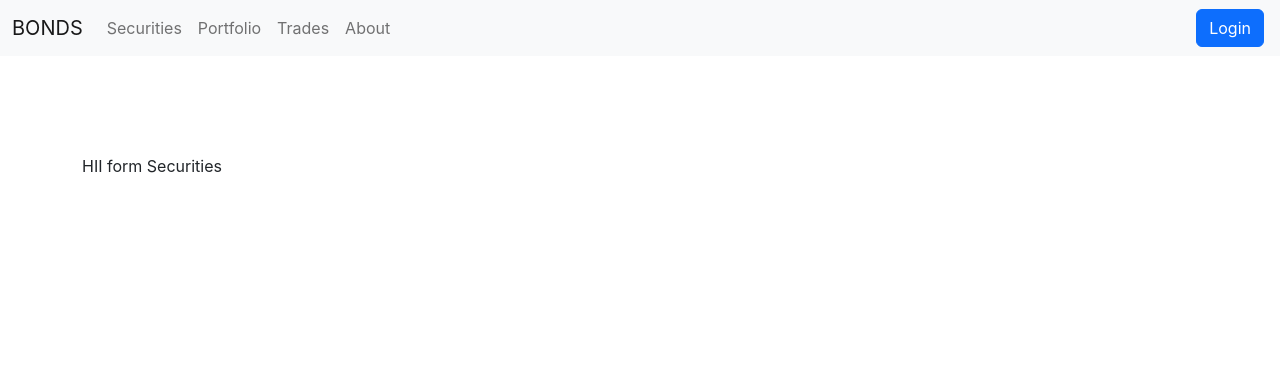
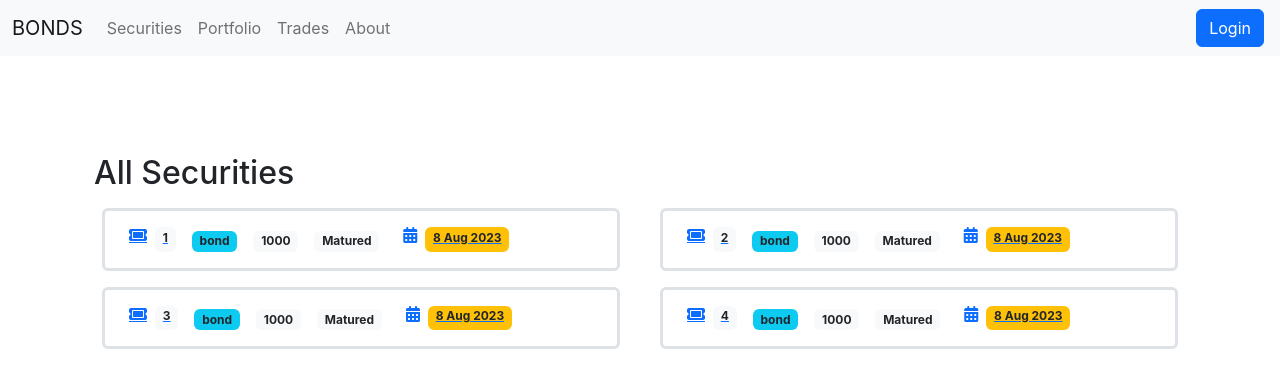
Before and after one commit to akankshasinnarkar/coding_challenge, a React (Create React App) app: page /dashboard in a window 1280 px wide. Shown: the top 388 px of the page. Built offline with nearby package versions, Linux system fonts and the light colour scheme.

Commit message:
Added Securities

```diff
--- a/package.json
+++ b/package.json
@@ -9,7 +9,7 @@
     "react": "^18.2.0",
     "react-dom": "^18.2.0",
     "react-router-dom": "^6.14.2",
-    "react-scripts": "5.0.1",
+    "react-scripts": "^5.0.1",
     "web-vitals": "^2.1.4"
   },
   "scripts": {
--- a/src/App.js
+++ b/src/App.js
@@ -7,6 +7,7 @@ import Login from './components/Login';
 import Portfolio from './components/Portfolio';
 import Trades from './components/Trades';
 import Securities from './components/Securities';
+import SecurityDetail from './components/SecurityDetail';
 
 function App() {
 
@@ -35,7 +36,7 @@ function App() {
             <Route exact path="/dashboard" element={<Securities showAlert={showAlert}/>}></Route>
             <Route exact path="/portfolio" element={<Portfolio showAlert={showAlert}/>}></Route>
             <Route exact path="/trades" element={<Trades showAlert={showAlert}/>}></Route>
-
+            <Route exact path="/securityDetails" element={<SecurityDetail/>} />
           </Routes>
         </div>
       </BrowserRouter>
--- a/src/components/Securities.js
+++ b/src/components/Securities.js
@@ -1,11 +1,91 @@
-import React from 'react';
+import React, { useState, useEffect, useContext } from 'react'
+import SecurityItem from './SecurityItem';
+import { Link, useNavigate } from "react-router-dom";
+import SecurityDetail from './SecurityDetail';
 
-function Securities() {
+const Securities = (props) => {
+  const securities = {
+    0: {
+      id: 1,
+      Type: "bond",
+      FaceValue: 1000,
+      Status: "Matured",
+      MaturityDate: "8 Aug 2023"
+    },
+    1: {
+      id: 2,
+      Type: "bond",
+      FaceValue: 1000,
+      Status: "Matured",
+      MaturityDate: "8 Aug 2023"
+    },
+    2: {
+      id: 3,
+      Type: "bond",
+      FaceValue: 1000,
+      Status: "Matured",
+      MaturityDate: "8 Aug 2023"
+    },
+    3: {
+      id: 4,
+      Type: "bond",
+      FaceValue: 1000,
+      Status: "Matured",
+      MaturityDate: "8 Aug 2023"
+    }
+  }
+  // const [securities, setSecurities] = useState([]);
+  // const fetchAllSecurities = async()=>{
+  //   const response = await fetch(`http://localhost:5000/api/security/get-all-securities`, {
+  //     method: 'GET',
+  //     headers: {
+  //         'Content-Type': 'application/json',
+  //         'auth-token' : localStorage.getItem('token')
+  //     }
+  // });
+  // const json = await response.json();
+  // setSecurities(json)
+  // //console.log(json)
+  // }
+
+  // useEffect(() => {
+  //   fetchAllSecurities();
+  //   // eslint-disable-next-line
+  // },[])
+
+  // const routeChange = () =>{
+  //   let path = `/create-security`;
+  //   navigate(path);
+  // }
+
+
   return (
     <>
-    HII form Securities
+      <div className="container">
+        <h2>All Securities</h2>
+        <div className="row">
+          {securities.length === 0 ? (
+            <div><p>No Securities Found</p></div>
+          ) : (
+            Object.values(securities).map(security => (
+              <div className="col-12 col-sm-12 col-md-12 col-lg-6" key={security.id}>
+                <Link key={security.id} to={{
+                  pathname: `/securityDetails`,
+                  state: { id: security.id }
+                }}>
+                  <SecurityItem security={security} />
+                </Link>
+              </div>
+            ))
+          )}
+        </div>
+      </div>
+
+      {/* <div className="d-flex justify-content-center">
+        <button type="button" className="btn btn-outline-dark btn-lg" onClick={routeChange}>Create Security</button>
+      </div> */}
     </>
-    );
+  )
 }
 
 export default Securities;
--- /dev/null
+++ b/src/components/SecurityDetail.js
@@ -0,0 +1,108 @@
+import React, {useState, useEffect, useContext} from 'react'
+import { useParams, useNavigate, Link } from 'react-router-dom'
+import { useLocation } from 'react-router-dom';
+
+const SecurityDetail  = (props) => {
+    // const location = useLocation();
+    // const [securityId] = useState(location.state.id)
+    // const [security, setSecurity] = useState([]);
+
+    // const fetchSecurity = async()=>{
+    //   const responce = await fetch(`http://localhost:5000/api/security/get-all-securities/${securityId}`, {
+    //     method: 'GET',
+    //     headers: {
+    //         'Content-Type': 'application/json',
+    //         'auth-token' : localStorage.getItem('token')
+    //     }
+    //   });
+    //   const sec = await responce.json();
+    //   setSecurity(sec);
+    //   console.log("Security Fetched")
+    // }
+
+    // useEffect(() => {
+    //   fetchSecurity();
+    // },[])
+
+    const security = {
+      id: 1,
+      ISIN: "US1234567890",
+      CUSIP: "123456789",
+      MaturityDate: "8 Aug 2023",
+      Coupon: 5,
+      Type: "bond",
+      FaceValue: 1000,
+      Status: "Matured"
+    };
+
+
+  return (
+    <>
+      { security.length===0 ?
+        <div className="container">Security Not Found</div>
+        :
+        <>
+        <div className="card">
+          <div className="card-header inline">
+            <h5 className='float-start'>Security ID : {security.id}</h5>
+          </div>
+
+          <div className="card-body">
+          <div className="container  p-1 d-flex flex-row">
+            <h5 className="card-title">ISIN : </h5>
+            <div className="card-text">
+            <span className="badge text-bg-light mx-1">{security.ISIN}</span>
+            </div>
+            </div>
+
+            <div className="container  p-1 d-flex flex-row">
+            <h5 className="card-title">CUSIP : </h5>
+            <div className="card-text">
+            <span className="badge text-bg-light mx-1">{security.CUSIP}</span>
+            </div>
+            </div>
+
+            <div className="container  p-1 d-flex flex-row">
+            <h5 className="card-title">Maturity Date : </h5>
+            <div className="card-text">
+            <span className="badge text-bg-light mx-1">{security.MaturityDate}</span>
+            </div>
+            </div>
+
+            <div className="container  p-1 d-flex flex-row">
+            <h5 className="card-title">Coupon : </h5>
+            <div className="card-text">
+            <span className="badge text-bg-light mx-1">{security.Coupon}</span>
+            </div>
+            </div>
+
+            <div className="container  p-1 d-flex flex-row">
+            <h5 className="card-title">Type : </h5>
+            <div className="card-text">
+            <span className="badge text-bg-light mx-1">{security.Type}</span>
+            </div>
+            </div>
+            <div className="container  p-1 d-flex flex-row">
+            <h5 className="card-title">Face Value : </h5>
+            <div className="card-text">
+            <span className="badge text-bg-light mx-1">{security.FaceValue}</span>
+            </div>
+            </div>
+            <div className="container  p-1 d-flex flex-row">
+            <h5 className="card-title">Status : </h5>
+            <div className="card-text">
+            <span className="badge text-bg-light mx-1">{security.Status}</span>
+            </div>
+            </div>
+
+          </div>
+
+        </div>
+      </>
+      }
+    </>
+
+  )
+}
+
+export default SecurityDetail
--- /dev/null
+++ b/src/components/SecurityItem.js
@@ -0,0 +1,31 @@
+import React from 'react'
+
+function SecurityItem(props) {
+  const { security } = props;
+
+  return (
+    <>
+      <div className="d-flex p-2 flex-row m-2 border border-3 rounded">
+          <div className='m-2 d-flex flex-row'>
+            <i className="fa-sharp fa-solid fa-ticket mx-2"></i>
+            <span className="badge bg-light text-dark">{security.id}</span>
+          </div>
+          <div className='m-2'>
+            <span className="badge bg-info text-dark">{security.Type}</span>
+          </div>
+          <div className='m-2'>
+            <span className="badge bg-light text-dark">{security.FaceValue}</span>
+          </div>
+          <div className='m-2'>
+            <span className="badge bg-light text-dark">{security.Status}</span>
+          </div>
+          <div className='m-2 d-flex flex-row'>
+            <i className="fa-solid fa-calendar-days mx-2"></i>
+            <span className="badge bg-warning text-dark">{security.MaturityDate}</span>
+          </div>
+      </div>
+    </>
+  )
+}
+
+export default SecurityItem
```
Also changed, not shown: 1 other file (tests, documents, lock files or other folders).
